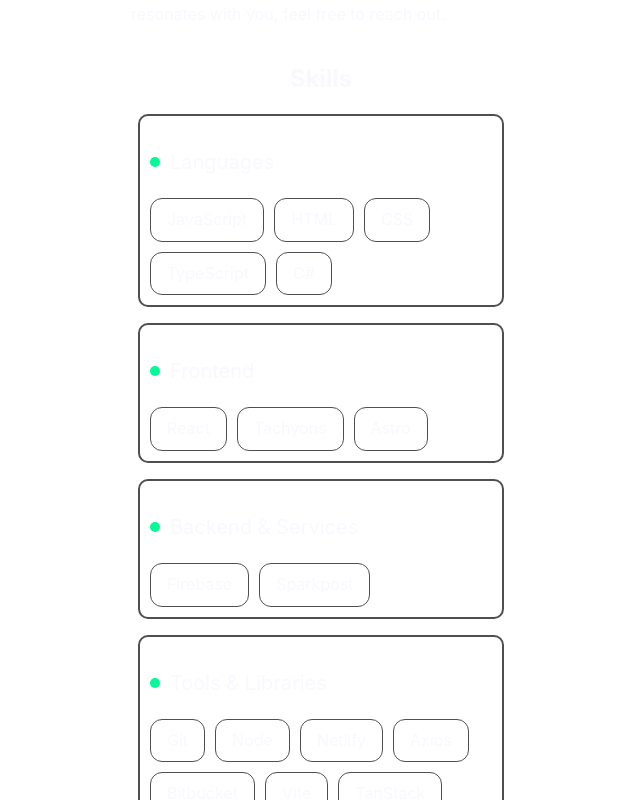
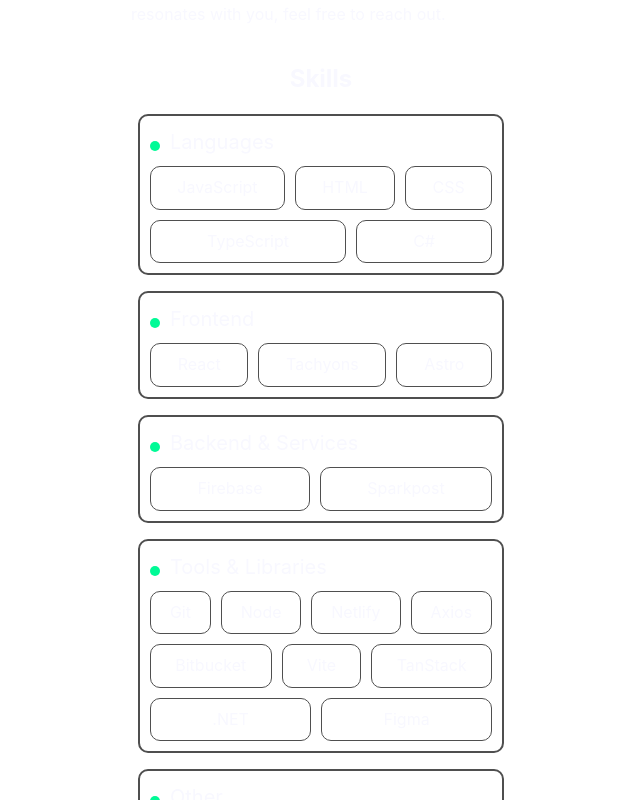
Before and after one commit to HalfElfAlistair/halfelfalistair.github.io, a React (Vite) app: page /about in a window 1280 px wide. Shown: the part 1440-2240 px from the top of the page, without its empty margins (319-959 px from the left). Built offline with nearby package versions, Linux system fonts and the light colour scheme.

Commit message:
styling amends to skill cards

```diff
--- a/src/app.css
+++ b/src/app.css
@@ -142,6 +142,9 @@
 
 .nav-link-white {
     color: #004C54;
+}
+
+.nav-links-vertical .nav-link-white {
     border-bottom: solid 1px #EBEBFF;
 }
 
@@ -327,7 +330,7 @@
 }
 
 body::-webkit-scrollbar-thumb {
-    background: rgba(0, 250, 150, 1);
+    background: #00FA96;
     border-radius: 10px;
 }
 
@@ -476,7 +479,7 @@
 .heading-bullet {
     width: 10px;
     height: 10px;
-    background-color: rgba(0, 250, 150, 1);
+    background-color: #00FA96;
     border-radius: 10px;
 }
 
@@ -484,6 +487,8 @@
     color: #F8F8FF;
     font-size: 20px;
     font-weight: normal;
+    margin: 0 0 8px;
+
 }
 
 .skills-container {
@@ -496,7 +501,9 @@
 .skill {
     padding: 8px 16px;
     border: solid 1px #4F4F4F;
-    border-radius: 12px;
+    border-radius: 10px;
+    flex-grow: 1;
+    text-align: center;
 }
 
 .skill p {
```
